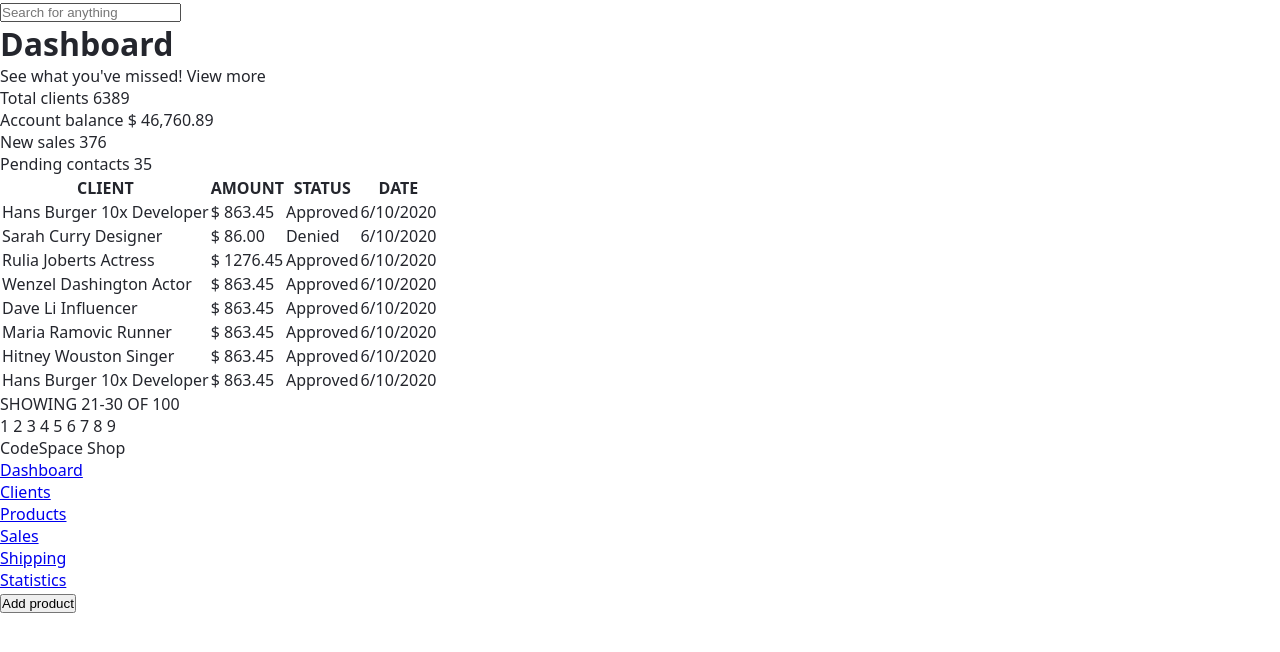
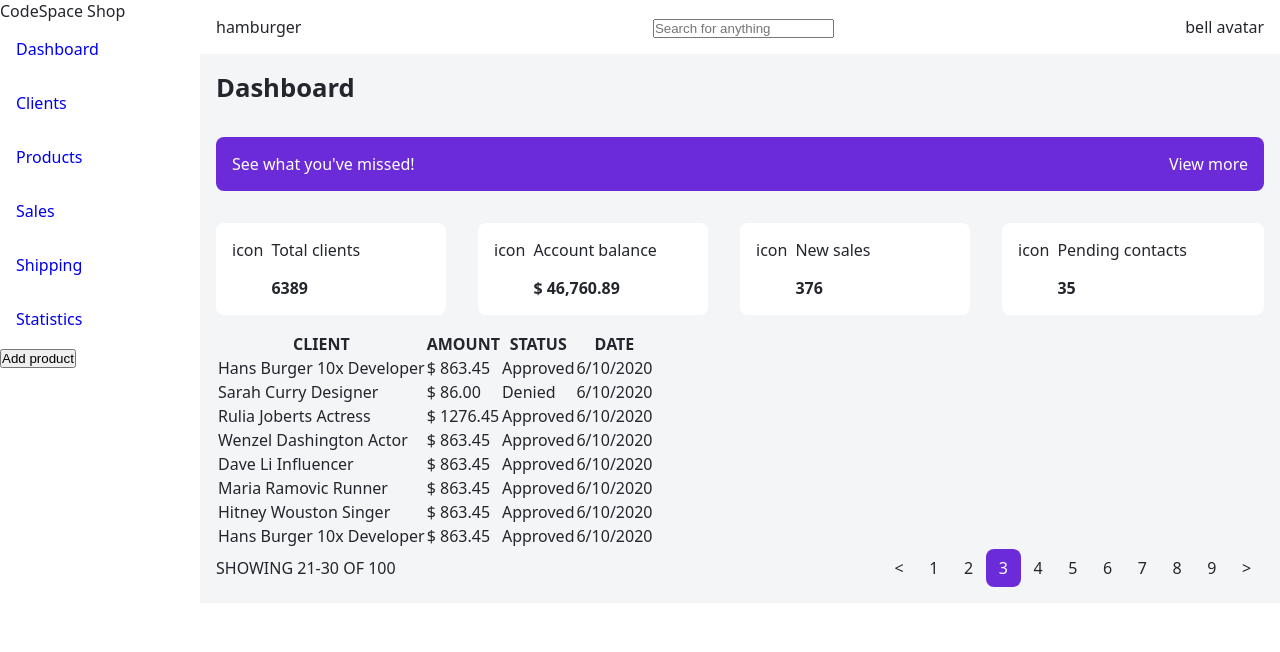
Before and after one commit to rafaelalma/code-space-shop, a plain HTML site: page index.html in a window 1280 px wide. Drawn offline with Linux system fonts and the light colour scheme; a web font is replaced by a local one.

Commit message:
Add tablet and desktop styles to index.css

```diff
--- a/css/index.css
+++ b/css/index.css
@@ -0,0 +1,136 @@
+.page-wrapper {
+    display: flex;
+    flex-direction: column;
+}
+
+.side-bar {
+    display: none;
+}
+
+.main-content{
+    flex-grow: 1;
+}
+
+.top-bar {
+    padding: 1em;
+
+    display: flex;
+    justify-content: space-between;
+}
+
+.dashboard-wrapper {
+    padding: 1em;
+    background-color: var(--gray-light);
+}
+
+.dashboard {
+    max-width: 1200px;
+    margin: 0 auto;
+}
+
+.title {
+   margin-bottom: 2em;
+}
+
+.call-to-action {
+    padding: 1em;
+    margin: 1em 0;
+    background-color: var(--purple-dark);
+    border-radius: var(--border-radius);
+    color: white;
+
+    display: flex;
+    justify-content: space-between;
+}
+
+.cards-wrapper {
+    display: flex;
+    flex-wrap: wrap;
+}
+
+.card {
+    width: 100%;
+}
+
+.card-item {
+    margin: 1em 0;
+    padding: 1em;
+    border-radius: var(--border-radius);
+    background-color: white;
+
+    display: flex;
+    gap: 0.5em;
+}
+
+.card-content .value {
+    margin-top: 1em;
+    font-weight: bold;
+}
+
+/* Table */
+
+.pagination-title {
+    display: flex;
+    align-items: center;
+}
+
+.pages-wrapper {
+    display: flex;
+}
+
+.pages-wrapper .page {
+    padding: 0.5em 0.8em;
+}
+
+.pages-wrapper .page.active {
+    background-color: var(--purple-dark);
+    border-radius: var(--border-radius);
+    color: white;
+}
+
+/* Tablet Styles */
+@media only screen and (min-width: 500px) {
+    .card {
+        width: 50%;
+    }
+
+    .card-item.medium {
+        margin: 1em 2em 1em 0;
+    }
+
+    .pagination {
+        display: flex;
+        justify-content: space-between;
+    }
+
+    .page-wrapper {
+        flex-direction: row;
+    }
+
+    .side-bar {
+        display: block;
+        width: 200px;
+        flex-shrink: 0;
+    }
+
+    .side-bar li {
+        list-style: none;
+        padding: 1em;
+    }
+
+    .side-bar a {
+        text-decoration: none;
+    }
+}
+
+
+/* Desktop Styles */
+@media only screen and (min-width: 961px) {
+    .card {
+        width: 25%;
+    }
+
+    .card-item.big {
+        margin: 1em 2em 1em 0;
+    }
+}
--- a/css/login.css
+++ b/css/login.css
@@ -9,10 +9,6 @@ body {
     display: flex;
     flex-direction: column;
     align-items: center;
-}
-
-h1 {
-    font-size: 1.6em;
 }
 
 .background-img,
--- a/css/style.css
+++ b/css/style.css
@@ -34,3 +34,7 @@ body {
     font-size: 16px;
     color: var(--gray-dark);
 }
+
+h1 {
+    font-size: 1.6em;
+}
--- a/index.html
+++ b/index.html
@@ -13,68 +13,102 @@
 </head>
 
 <body>
+    <div class="page-wrapper">
+        <nav class="side-bar">
+            <span class="side-bar-title">CodeSpace Shop</span>
+            <ul>
+                <li class="active"><a href="#">Dashboard</a></li>
+                <li><a href="#">Clients</a></li>
+                <li><a href="#">Products</a></li>
+                <li><a href="#">Sales</a></li>
+                <li><a href="#">Shipping</a></li>
+                <li><a href="#">Statistics</a></li>
+            </ul>
+            <button>Add product</button>
+        </nav>
         <div class="main-content">
             <header class="top-bar">
                 <!-- hamburger icon -->
+                hamburger
                 <form action="process-search.php" method="post">
                     <label for="search">
                         <input type="text" name="search" id="search" placeholder="Search for anything">
                     </label>
                 </form>
+                <div class="notifications">
                     <!-- bell icon -->
+                    bell
                     <!-- avatar image -->
+                    avatar
+                </div>
             </header>
-        <h1 class="title">Dashboard</h1>
+            <div class="dashboard-wrapper">
+                <div class="dashboard">
+                    <div class="title">
+                        <h1>Dashboard</h1>
+                    </div>
                     <div class="call-to-action">
-            <span>See what you've missed!</span>
-            <span>View more</span>
+                        <div>See what you've missed!</div>
+                        <div>View more</div>
                     </div>
                     <div class="cards-wrapper">
                         <div class="card">
+                            <div class="card-item medium big">
                                 <!-- people icon -->
+                                icon
                                 <div class="card-content">
-                    <span>Total clients</span>
-                    <span>6389</span>
+                                    <div>Total clients</div>
+                                    <div class="value">6389</div>
+                                </div>
                             </div>
                         </div>
                         <div class="card">
+                            <div class="card-item big">
                                 <!-- money icon -->
+                                icon
                                 <div class="card-content">
-                    <span>Account balance</span>
-                    <span>$ 46,760.89</span>
+                                    <div>Account balance</div>
+                                    <div class="value">$ 46,760.89</div>
+                                </div>
                             </div>
                         </div>
                         <div class="card">
+                            <div class="card-item medium big">
                                 <!-- shopping cart icon -->
+                                icon
                                 <div class="card-content">
-                    <span>New sales</span>
-                    <span>376</span>
+                                    <div>New sales</div>
+                                    <div class="value">376</div>
+                                </div>
                             </div>
                         </div>
                         <div class="card">
+                            <div class="card-item">
                                 <!-- speech bubble icon -->
+                                icon
                                 <div class="card-content">
-                    <span>Pending contacts</span>
-                    <span>35</span>
+                                    <div>Pending contacts</div>
+                                    <div class="value">35</div>
                                 </div>
                             </div>
                         </div>
-        <table>
-            <thead>
-                <tr>
+                    </div>
+                    <table class="table">
+                        <thead class="table-head">
+                            <tr class="table-row">
                                 <th>CLIENT</th>
                                 <th>AMOUNT</th>
                                 <th>STATUS</th>
                                 <th>DATE</th>
                             </tr>
                         </thead>
-            <tbody>
-                <tr>
+                        <tbody class="table-body">
+                            <tr class="table-row">
                                 <td>
                                     <div class="client">
                                         <!-- avatar-1 -->
                                         <div class="client-content">
-                                <span>Hans Burger</span>
+                                            <span class="page">Hans Burger</span>
                                             <span>10x Developer</span>
                                         </div>
                                     </div>
@@ -83,7 +117,7 @@
                                 <td><span class="status success">Approved</span></td>
                                 <td><time datetime="2020-10-6">6/10/2020</time></td>
                             </tr>
-                <tr>
+                            <tr class="table-row">
                                 <td>
                                     <div class="client">
                                         <!-- avatar-2 -->
@@ -97,7 +131,7 @@
                                 <td><span class="status fail">Denied</span></td>
                                 <td><time datetime="2020-10-6">6/10/2020</time></td>
                             </tr>
-                <tr>
+                            <tr class="table-row">
                                 <td>
                                     <div class="client">
                                         <!-- avatar-3 -->
@@ -111,7 +145,7 @@
                                 <td><span class="status success">Approved</span></td>
                                 <td><time datetime="2020-10-6">6/10/2020</time></td>
                             </tr>
-                <tr>
+                            <tr class="table-row">
                                 <td>
                                     <div class="client">
                                         <!-- avatar-4 -->
@@ -125,7 +159,7 @@
                                 <td><span class="status">Approved</span></td>
                                 <td><time datetime="2020-10-6">6/10/2020</time></td>
                             </tr>
-                <tr>
+                            <tr class="table-row">
                                 <td>
                                     <div class="client">
                                         <!-- avatar-5 -->
@@ -139,7 +173,7 @@
                                 <td><span class="success">Approved</span></td>
                                 <td><time datetime="2020-10-6">6/10/2020</time></td>
                             </tr>
-                <tr>
+                            <tr class="table-row">
                                 <td>
                                     <div class="client">
                                         <!-- avatar-6 -->
@@ -153,7 +187,7 @@
                                 <td><span class="success">Approved</span></td>
                                 <td><time datetime="2020-10-6">6/10/2020</time></td>
                             </tr>
-                <tr>
+                            <tr class="table-row">
                                 <td>
                                     <div class="client">
                                         <!-- avatar-7 -->
@@ -167,7 +201,7 @@
                                 <td><span class="success">Approved</span></td>
                                 <td><time datetime="2020-10-6">6/10/2020</time></td>
                             </tr>
-                <tr>
+                            <tr class="table-row">
                                 <td>
                                     <div class="client">
                                         <!-- avatar-8 -->
@@ -184,35 +218,25 @@
                         </tbody>
                     </table>
                     <div class="pagination">
-            <span>SHOWING 21-30 OF 100</span>
+                        <div class="pagination-title">SHOWING 21-30 OF 100</div>
                         <div class="pages-wrapper">
-                <span></span>
-                <span>1</span>
-                <span>2</span>
-                <span class="active">3</span>
-                <span>4</span>
-                <span>5</span>
-                <span>6</span>
-                <span>7</span>
-                <span>8</span>
-                <span>9</span>
-                <span></span>
+                            <div class="page">&lt;</div>
+                            <div class="page">1</div>
+                            <div class="page">2</div>
+                            <div class="page active">3</div>
+                            <div class="page">4</div>
+                            <div class="page">5</div>
+                            <div class="page">6</div>
+                            <div class="page">7</div>
+                            <div class="page">8</div>
+                            <div class="page">9</div>
+                            <div class="page">&gt;</div>
                         </div>
                     </div>
                 </div>
-
-    <nav class="side-bar">
-        <span class="side-bar-title">CodeSpace Shop</span>
-        <ul>
-            <li class="active"><a href="#">Dashboard</a></li>
-            <li><a href="#">Clients</a></li>
-            <li><a href="#">Products</a></li>
-            <li><a href="#">Sales</a></li>
-            <li><a href="#">Shipping</a></li>
-            <li><a href="#">Statistics</a></li>
-        </ul>
-        <button>Add product</button>
-    </nav>
+            </div>
+        </div>
+    </div>
 </body>
 
 </html>
```
Also changed, not shown: pages/login.html (+3 -1 lines). Lines whose indentation alone changed are shown as unchanged.
